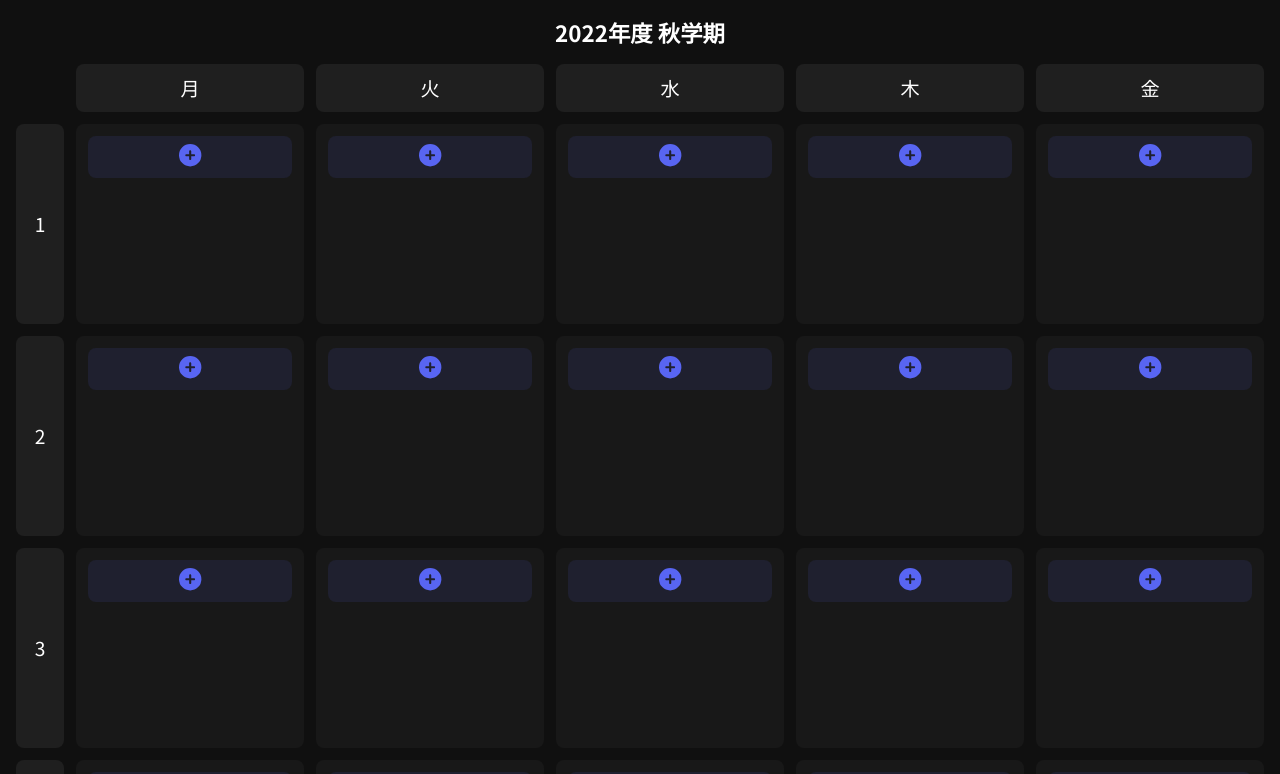
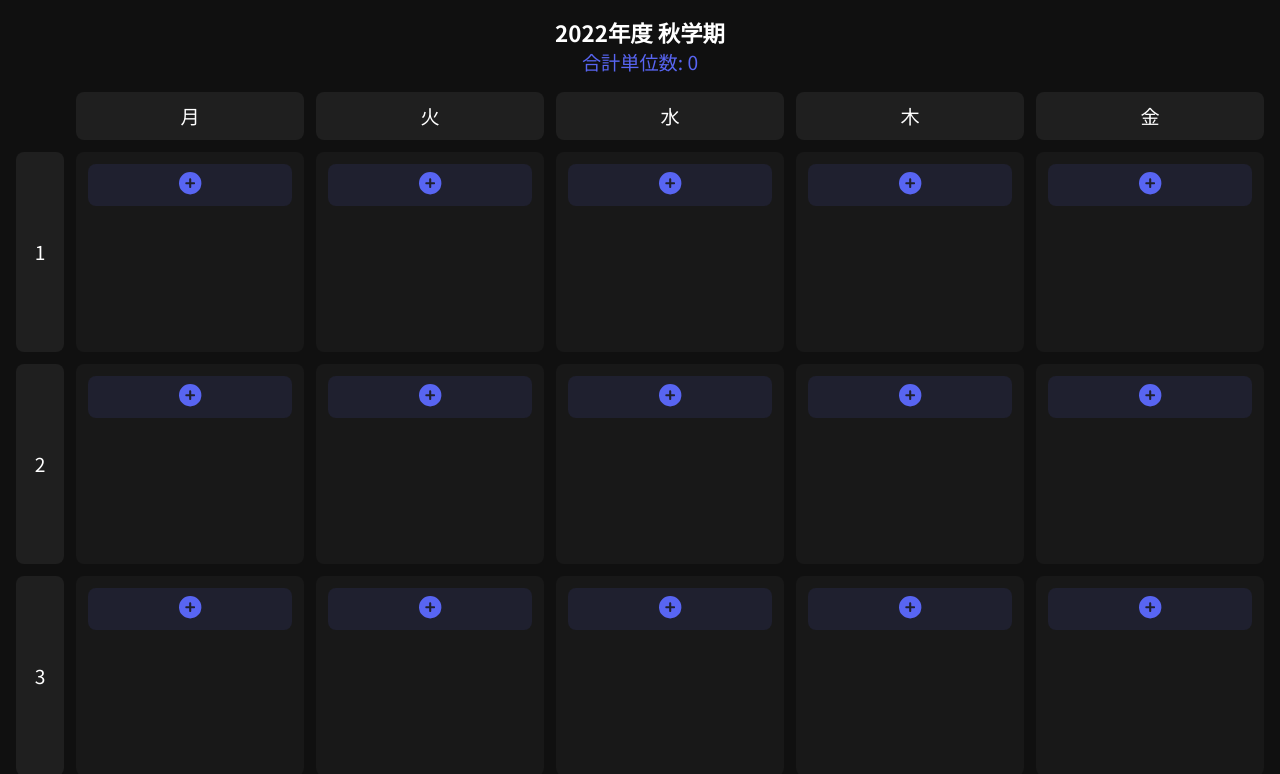
Before and after one commit to hota1024/sfc-assist, a Next.js app: page / in a window 1280 px wide. Shown: the top 774 px of the page. Built offline with nearby package versions, Linux system fonts and the light colour scheme.

Commit message:
✨add total unit

```diff
--- a/src/components/CourseCard.tsx
+++ b/src/components/CourseCard.tsx
@@ -203,9 +203,18 @@ const CourseCardUnit = styled('span', {
   color: '$blueColor',
   fontSize: '0.8rem',
   padding: '$1 $4',
+  variants: {
+    smart: {
+      true: {
+        borderRadius: '$1',
+        margin: '0 $1 $1 0',
+        padding: '0 $2',
+      },
+    },
+  },
 })
 
-const CourseCardFieldList = styled('div', {
+const CourseCardRow = styled('div', {
   overflow: 'scroll',
   marginBottom: '$1',
   scrollbarWidth: 'none',
@@ -219,7 +228,7 @@ const CourseCardField = styled('span', {
   fontSize: '0.8rem',
   padding: '0 $2',
   borderRadius: '$1',
-  background: '$blue',
+  background: '$red',
   color: '$blueColor',
   margin: '0 $1 $1 0',
   '&:first-child': {
@@ -311,11 +320,14 @@ export const CourseCard: React.VFC<CourseCardProps> = (props) => {
               </CourseCardDetailRow>
             </CourseCardDetails>
           )}
-          <CourseCardFieldList>
+          <CourseCardRow>
+            {!showDetails && (
+              <CourseCardUnit smart>{course.units}単位</CourseCardUnit>
+            )}
             {course.field.split('-').map((field) => (
               <CourseCardField key={field}>{field}</CourseCardField>
             ))}
-          </CourseCardFieldList>
+          </CourseCardRow>
         </div>
         <div>
           {showAddButton && (
--- /dev/null
+++ b/src/components/TotalUnit.tsx
@@ -0,0 +1,7 @@
+import { styled } from '@/stitches.config'
+
+export const TotalUnit = styled('div', {
+  textAlign: 'center',
+  fontSize: '1.2rem',
+  color: '$blue',
+})
--- a/src/pages/index.tsx
+++ b/src/pages/index.tsx
@@ -14,6 +14,7 @@ import {
   DialogTitle,
 } from '@/components/Dialog'
 import { CourseSearch } from '@/components/CourseSearch'
+import { TotalUnit } from '@/components/TotalUnit'
 
 const fetcher = () =>
   fetch('/api/courses').then((res) => res.json() as unknown as Course[])
@@ -79,6 +80,9 @@ export const HomePage: NextPage = () => {
       </Dialog>
       <Container>
         <SeasonTitle>2022年度 秋学期</SeasonTitle>
+        <TotalUnit>
+          合計単位数: {courses.reduce((u, c) => u + c.units, 0)}
+        </TotalUnit>
         <div style={{ margin: '16px 0' }}></div>
         {data && (
           <Timetable
```
